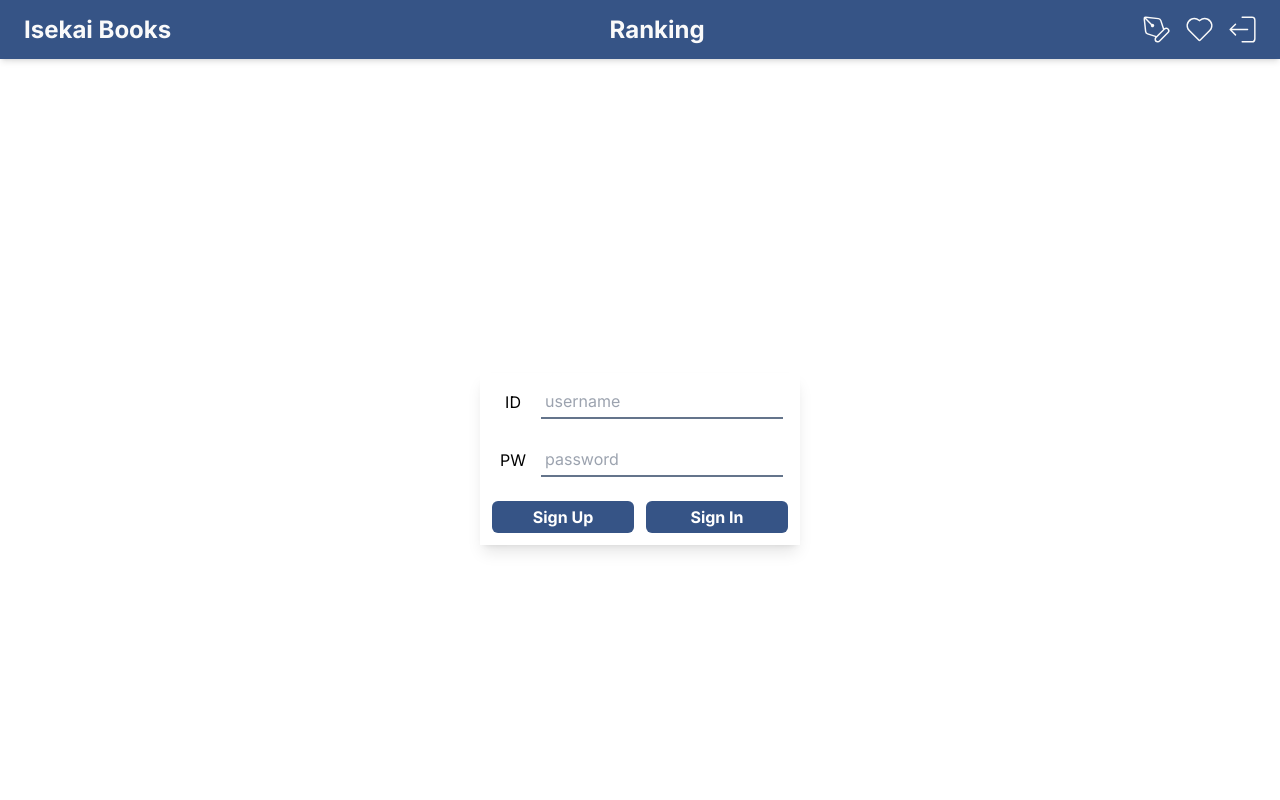
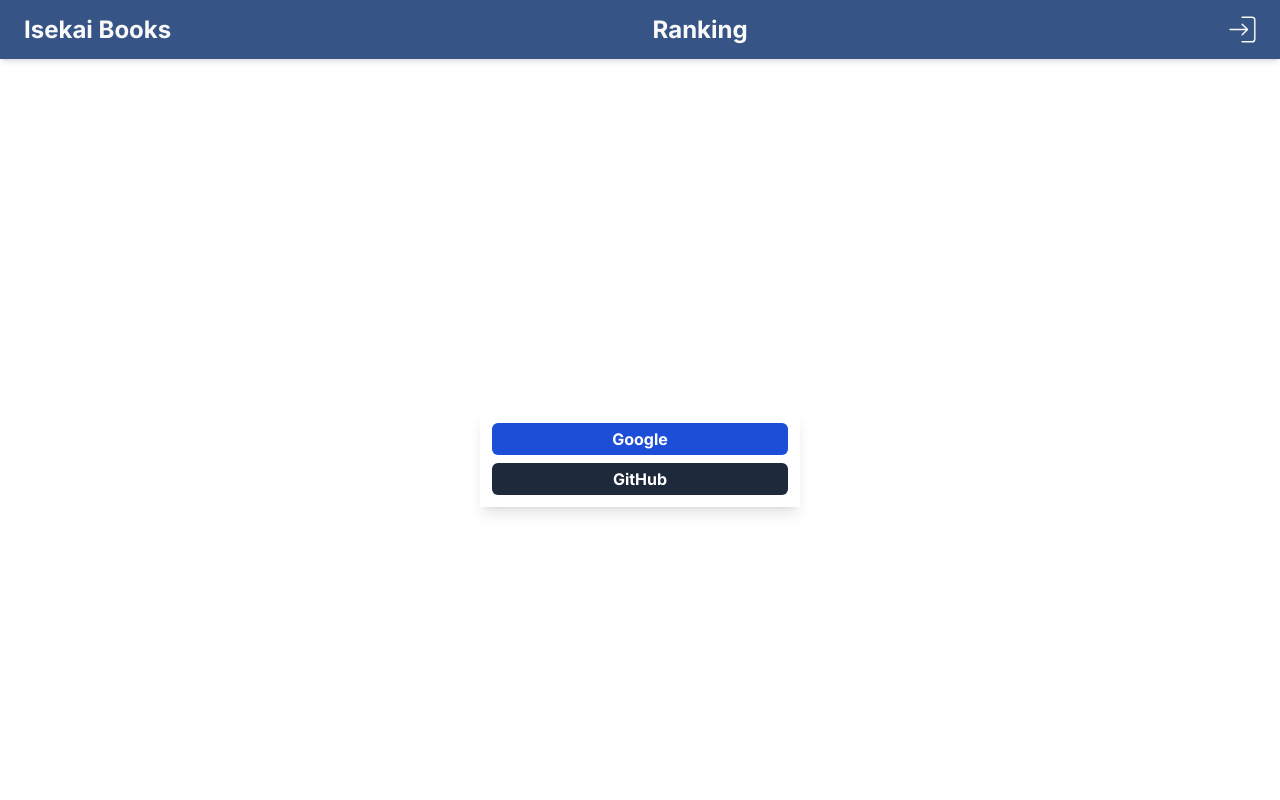
Before and after one commit to rlaehd62/Isekai-Front, a Next.js app: page /login in a window 1280 px wide. Shown: the top 800 px of the page. Built offline with nearby package versions, Linux system fonts and the light colour scheme.

Commit message:
[Feature] Changed the method into OAuth2

```diff
--- a/src/app/components/HeadNav.tsx
+++ b/src/app/components/HeadNav.tsx
@@ -8,7 +8,7 @@
 
 export default function HeadNav()
 {
-    const [isActive, setActive] = useState(true)
+    const [isActive, setActive] = useState(false)
 
     function showUserMenus()
     {
--- a/src/app/login/page.tsx
+++ b/src/app/login/page.tsx
@@ -11,32 +11,9 @@
 
     return (
         <div className="flex flex-col w-screen mx-3 my-auto shadow-lg items-center md:w-1/4 md:mx-auto">
-
-            <div className="flex flex-row p-3 items-center">
-                <div className="mx-auto w-8 text-center">
-                    ID
-                </div>
-
-                <div className="flex-1 ml-3">
-                    <input value={username} placeholder='username' onChange={(e) => { setUsername(e.target.value) }} type="text"
-                    className="w-full border-b-2 border-slate-500 p-1" />
-                </div>
-            </div>
-
-            <div className="flex flex-row p-3 items-center">
-                <div className="mx-auto w-8 text-center">
-                    PW
-                </div>
-
-                <div className="flex-1 ml-3">
-                    <input value={password} placeholder='password' onChange={(e) => { setPassword(e.target.value) }}  type="password"
-                    className="w-full border-b-2 border-slate-500 p-1" />
-                </div>
-            </div>
-
-            <div className="flex flex-row p-3 w-full gap-3">
-                <button className="login-button"><Link href='/signup'>Sign Up</Link></button>
-                <button className="login-button" onClick={(e) => { e.preventDefault(); console.log(username + '/' + password)}}>Sign In</button>
+            <div className="flex flex-col p-3 w-full gap-2">
+                <button className="login-button bg-blue-700"><Link href='http://localhost:8080/oauth2/authorization/google'>Google</Link></button>
+                <button className="login-button bg-slate-800"><Link href='http://localhost:8080/oauth2/authorization/github'>GitHub</Link></button>
             </div>
         </div>
     )
```
